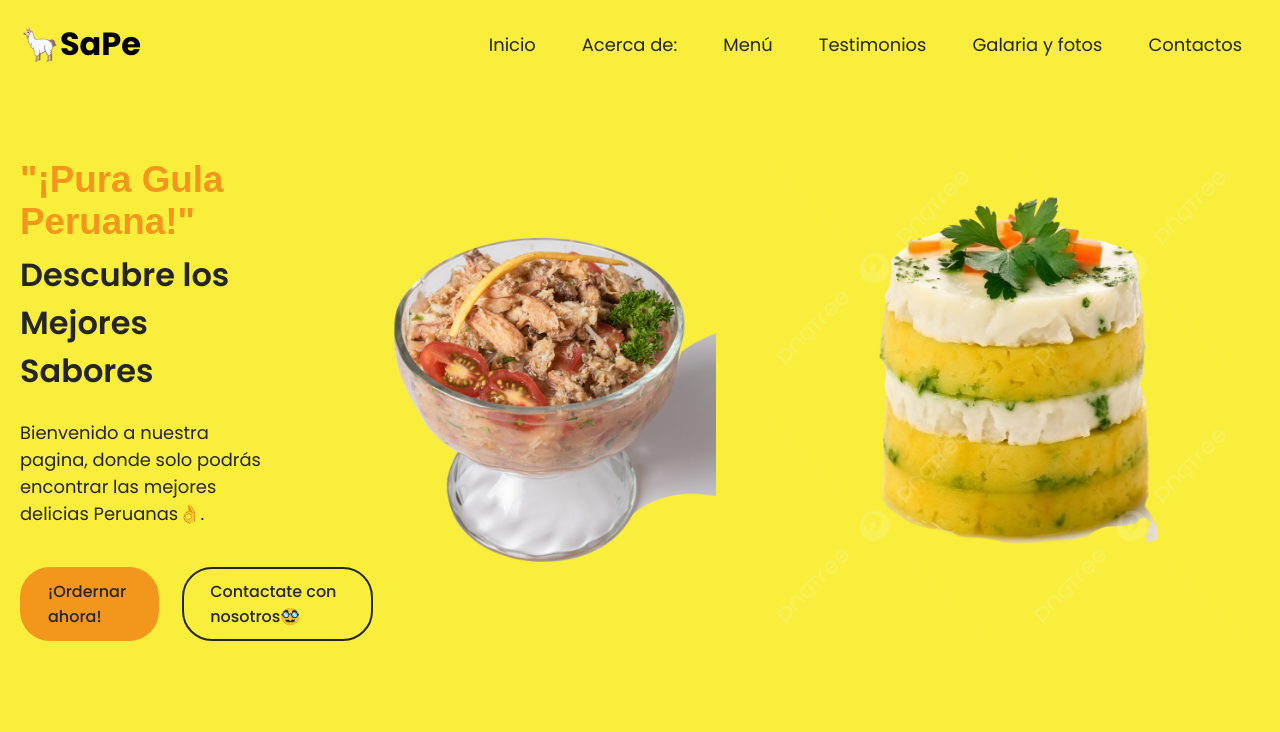
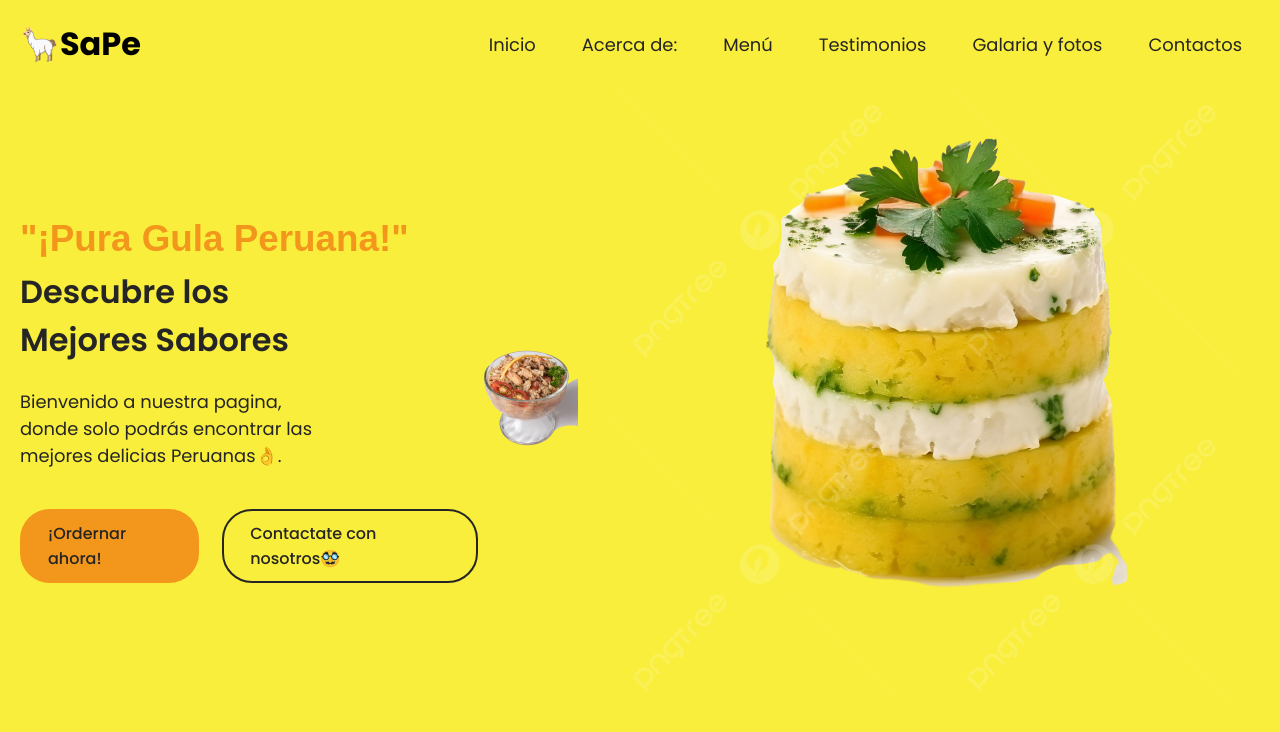
Before and after one commit to pichideveloper/coffee-project, a plain HTML site: page index.html in a window 1280 px wide. Shown: the top 732 px of the page. Drawn offline with Linux system fonts and the light colour scheme; a web font is replaced by a local one.

Commit message:
Update style.css

```diff
--- a/style.css
+++ b/style.css
@@ -177,3 +177,7 @@ header .navbar {
     max-width: 500px;
     margin-right: 30px;
  }
+.hero-section .hero-image-wrapper {
+    max-width: 100px;
+    margin-right: 15px;
+ }
```
